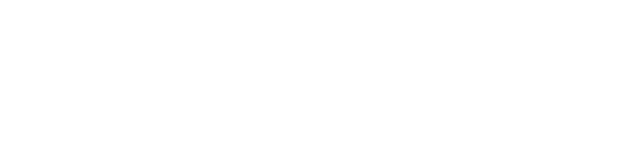
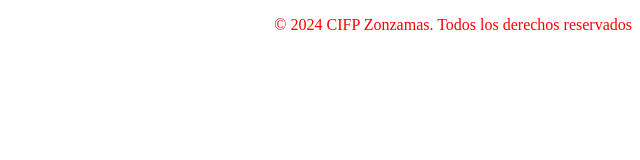
Before and after one commit to TaniaGarcia97/proyecto-web, a plain HTML site: page index.html in a window 1280 px wide. Shown: the whole page, without its empty margins (640-1280 px from the left). Drawn offline with Linux system fonts and the light colour scheme.

Commit message:
Edición del footer y creación de estilos.css

```diff
--- /dev/null
+++ b/estilos.css
@@ -0,0 +1,3 @@
+footer {
+   text-align:end;
+   color: red
--- a/index.html
+++ b/index.html
@@ -4,10 +4,11 @@
     <meta charset="UTF-8">
     <meta name="viewport" content="width=device-width, initial-scale=1.0">
     <title>Document</title>
+    <link rel="stylesheet" href="estilos.css">
 </head>
 <body>
     <footer>
-
+        <p>© 2024 CIFP Zonzamas. Todos los derechos reservados</p>
     </footer>
 </body>
 </html>
```
